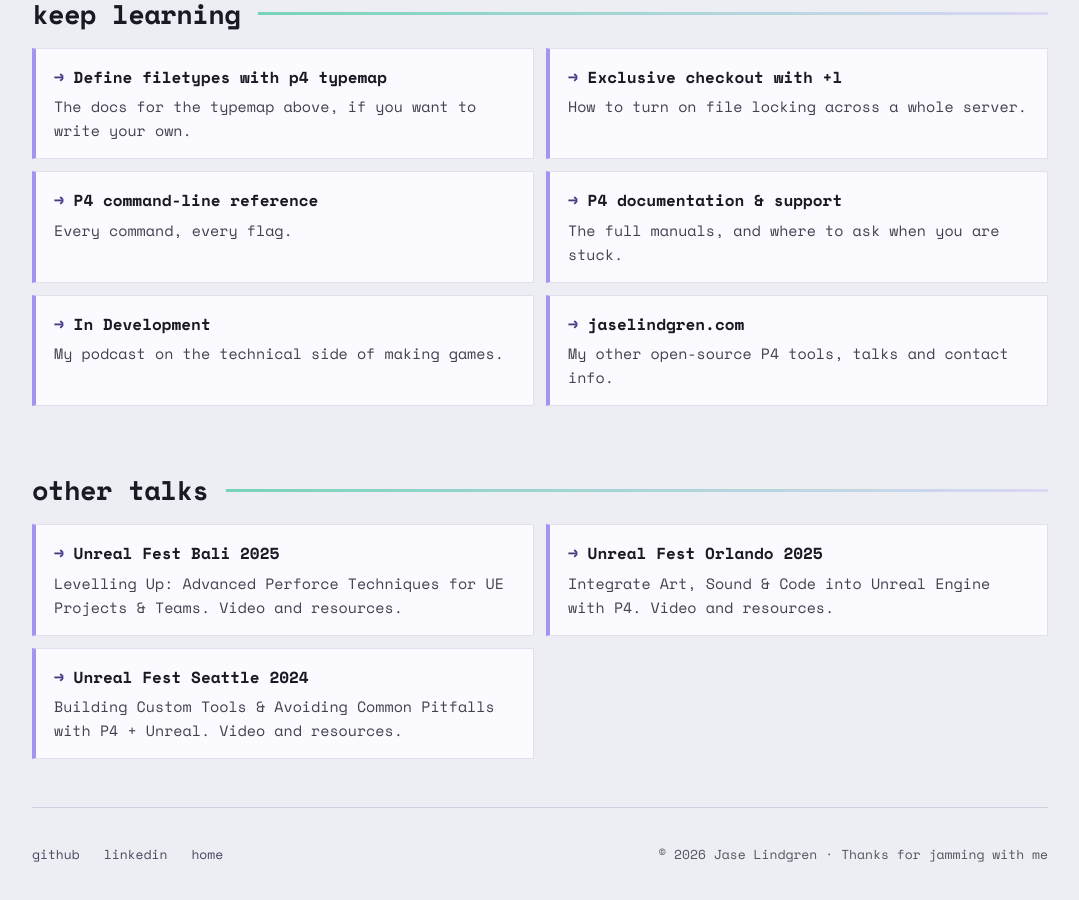
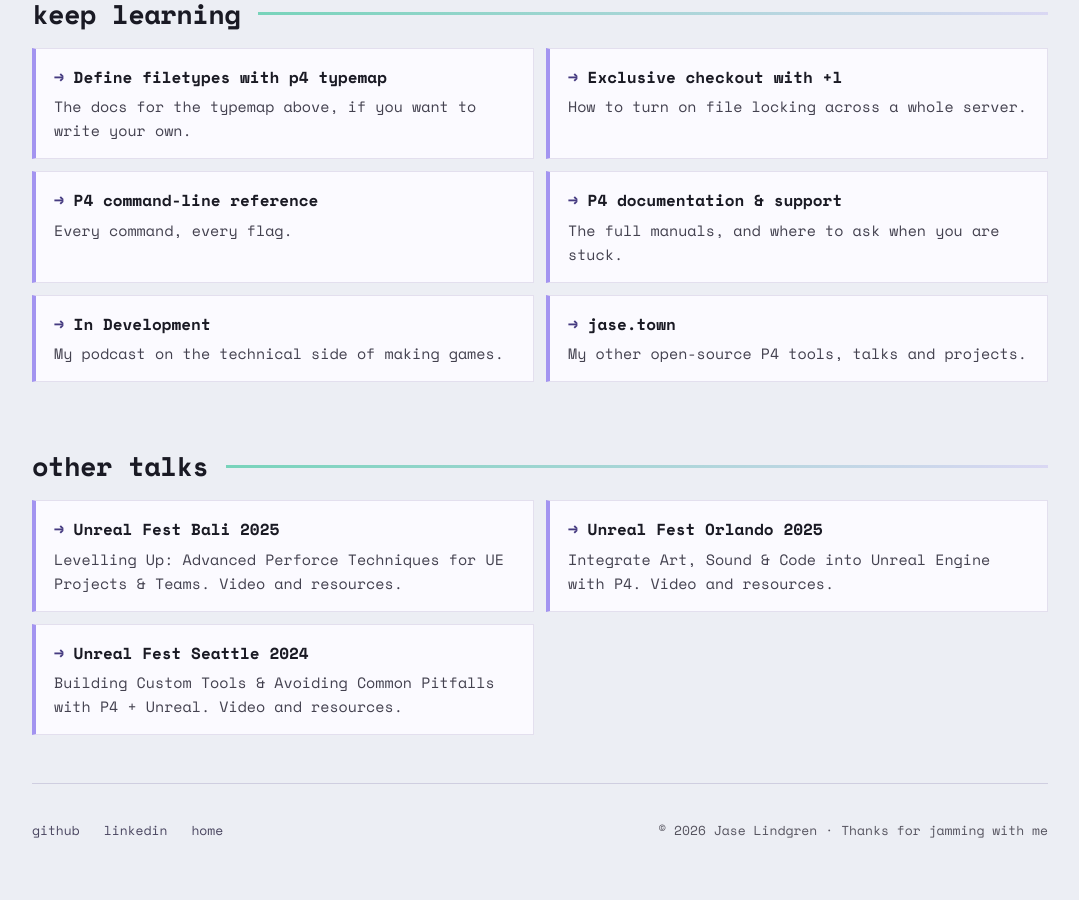
Before and after one commit to jase-perf/jase-perf.github.io, a Jekyll site: the page ggj-2026/index.html, which Jekyll copies as it is, in a window 1280 px wide and 900 px high, scrolled down 3046 px. Shown: the whole window, without its empty margins (100-1179 px from the left). Built offline with Jekyll 4.4.1, drawn with Linux system fonts in a browser that asks for light colours; after the commit the page ends 3922 px from its top, so only the background shows below that.

Commit message:
Point tools and talks link at jase.town, not the business card site

```diff
--- a/ggj-2026/index.html
+++ b/ggj-2026/index.html
@@ -969,9 +969,9 @@
               >
             </li>
             <li>
-              <a href="https://jaselindgren.com" target="_blank" rel="noopener"
-                ><strong>jaselindgren.com</strong>My other open-source P4 tools,
-                talks and contact info.</a
+              <a href="../"
+                ><strong>jase.town</strong>My other open-source P4 tools, talks
+                and projects.</a
               >
             </li>
           </ul>
```
